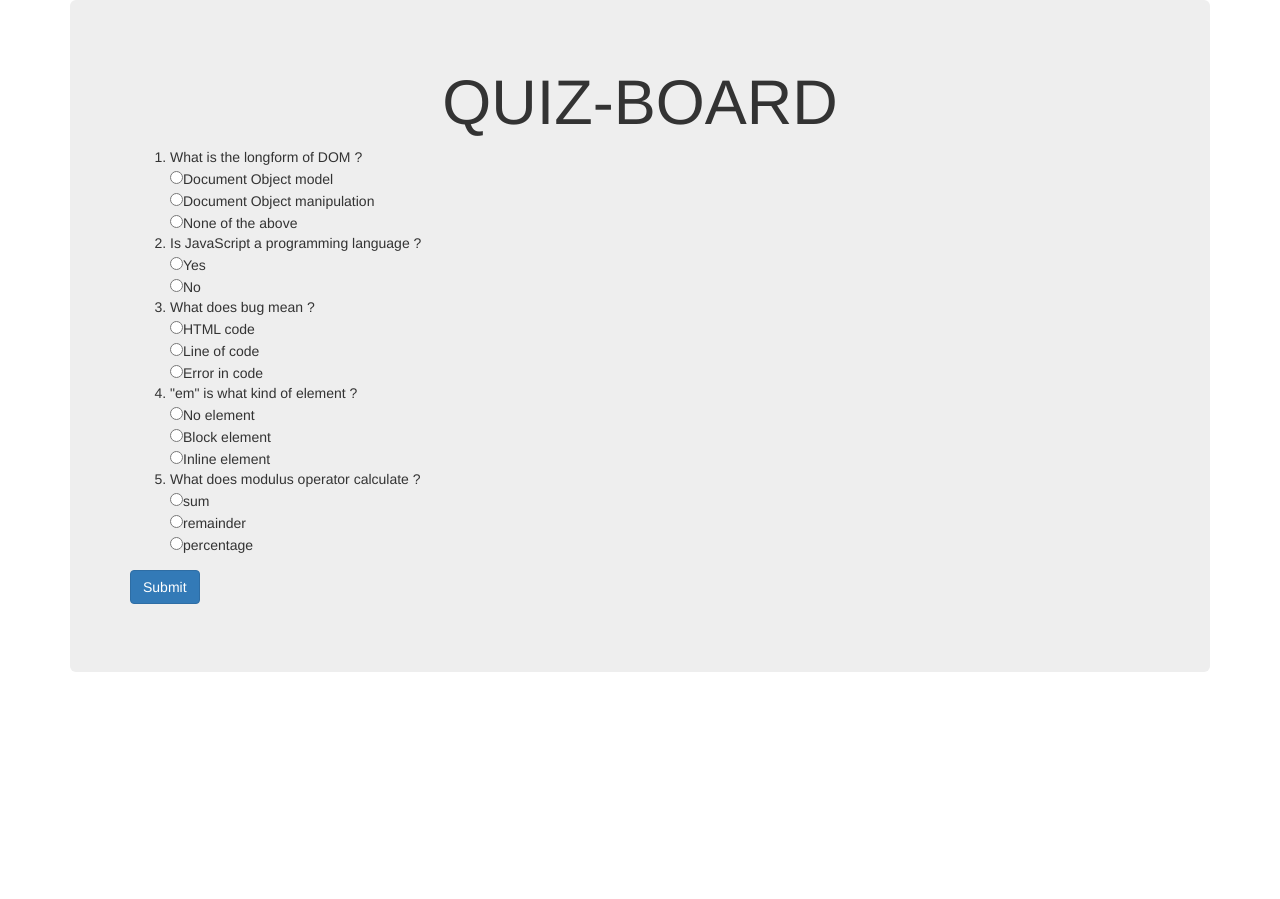
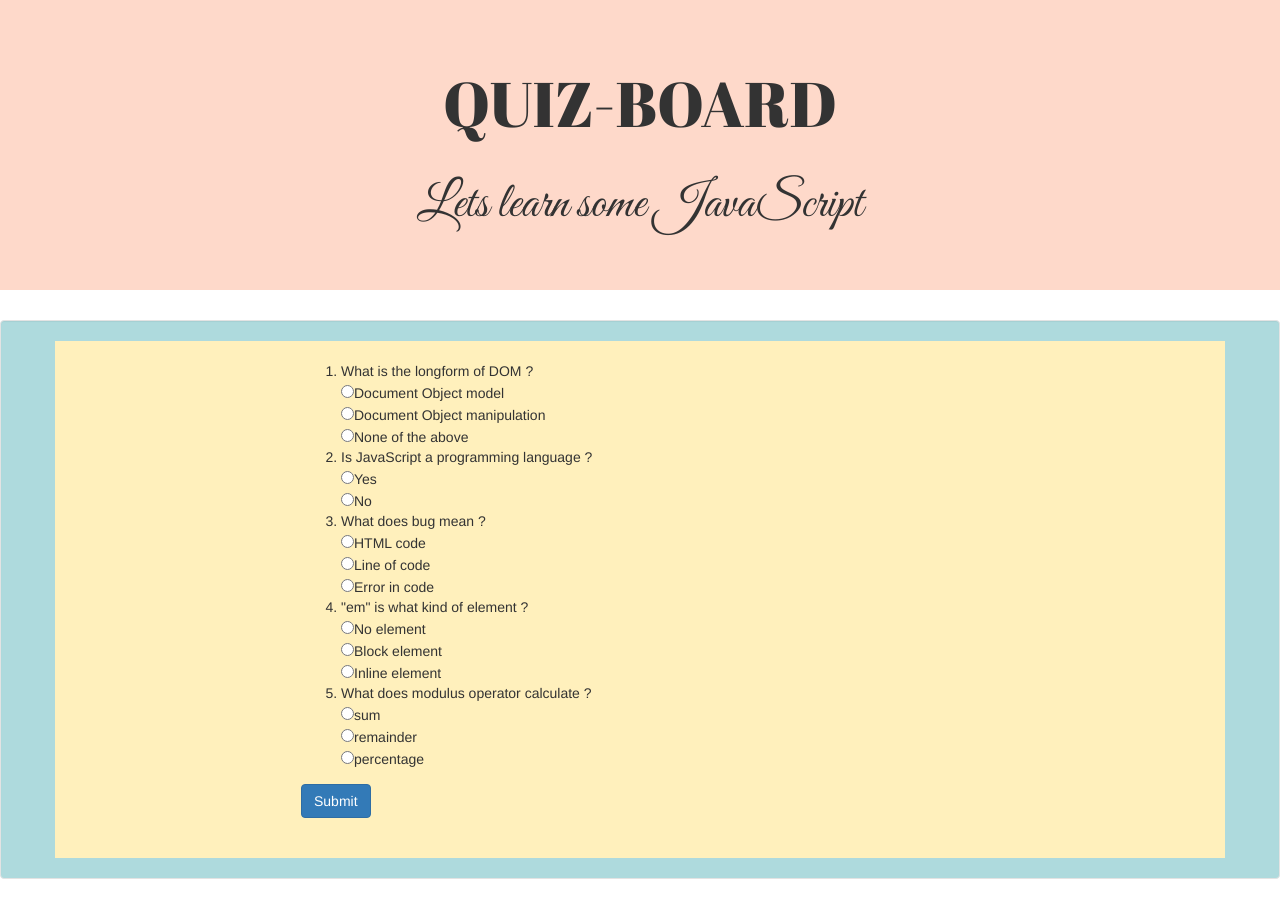
Before and after one commit to dorismtae/Quiz-Board, a plain HTML site: page index.html in a window 1280 px wide. Before the commit the page ends 800 px from the top, so only its background shows below. Drawn offline with nearby package versions, Linux system fonts and the light colour scheme.

Commit message:
added changes in css

```diff
--- a/css/styles.css
+++ b/css/styles.css
@@ -1,6 +1,26 @@
 h1{
   text-align: center;
+  font-family: 'Abril Fatface', cursive;
 }
 #hello{
   text-align: center;
 }
+.container{
+  background-color:#fff0bc;
+  padding:20px;
+}
+.well{
+  background-color: #aedadd;
+  padding:20px;
+}
+h2{
+  padding-top: 20px;
+  text-align: center;
+  font-family: 'Great Vibes', cursive;
+  font-size: 50px;
+}
+#question-board{
+  width:60%;
+  margin-right: 20%;
+  margin-left:20%;
+}
--- a/index.html
+++ b/index.html
@@ -3,13 +3,18 @@
 <head>
   <link href="css/bootstrap.css" rel="stylesheet" type="text/css">
   <link href="css/styles.css" rel="stylesheet" type="text/css">
+  <link href="https://fonts.googleapis.com/css?family=Abril+Fatface" rel="stylesheet">
+  <link href="https://fonts.googleapis.com/css?family=Great+Vibes" rel="stylesheet">
   <title></title>
 </head>
 <body>
+  <div class="jumbotron">
+    <h1>QUIZ-BOARD</h1>
+    <h2>Lets learn some JavaScript </h2>
+  </div>
+  <div class="well">
   <div class="container">
-    <div class="jumbotron">
-      <h1>QUIZ-BOARD</h1>
-<div id= "question-board">
+     <div id= "question-board">
       <form>
         <div class="form-group">
           <ol>
@@ -43,19 +48,16 @@
           </form>
           <br>
           <div id="results"></div>
-          <div id="comment"></div>
+          <!-- <div id="comment"></div> -->
           <!-- <button type="submit" class="btn btn-primary" id="hello">Submit</button> -->
+
+
+          </div>
           </div>
         </div>
+    </div>
 
-        <!-- </li>
-      </ol> -->
-    <!-- </div> -->
-    <!-- </div>
-
-
-
-</body>
+ </body>
 <script src="https://code.jquery.com/jquery-3.3.1.js" integrity="sha256-2Kok7MbOyxpgUVvAk/HJ2jigOSYS2auK4Pfzbm7uH60="crossorigin="anonymous"></script>
 <script src="js/scripts.js" charset="utf-8"></script>
 </html>
```
Also changed, not shown: css/bootstrap.css.
